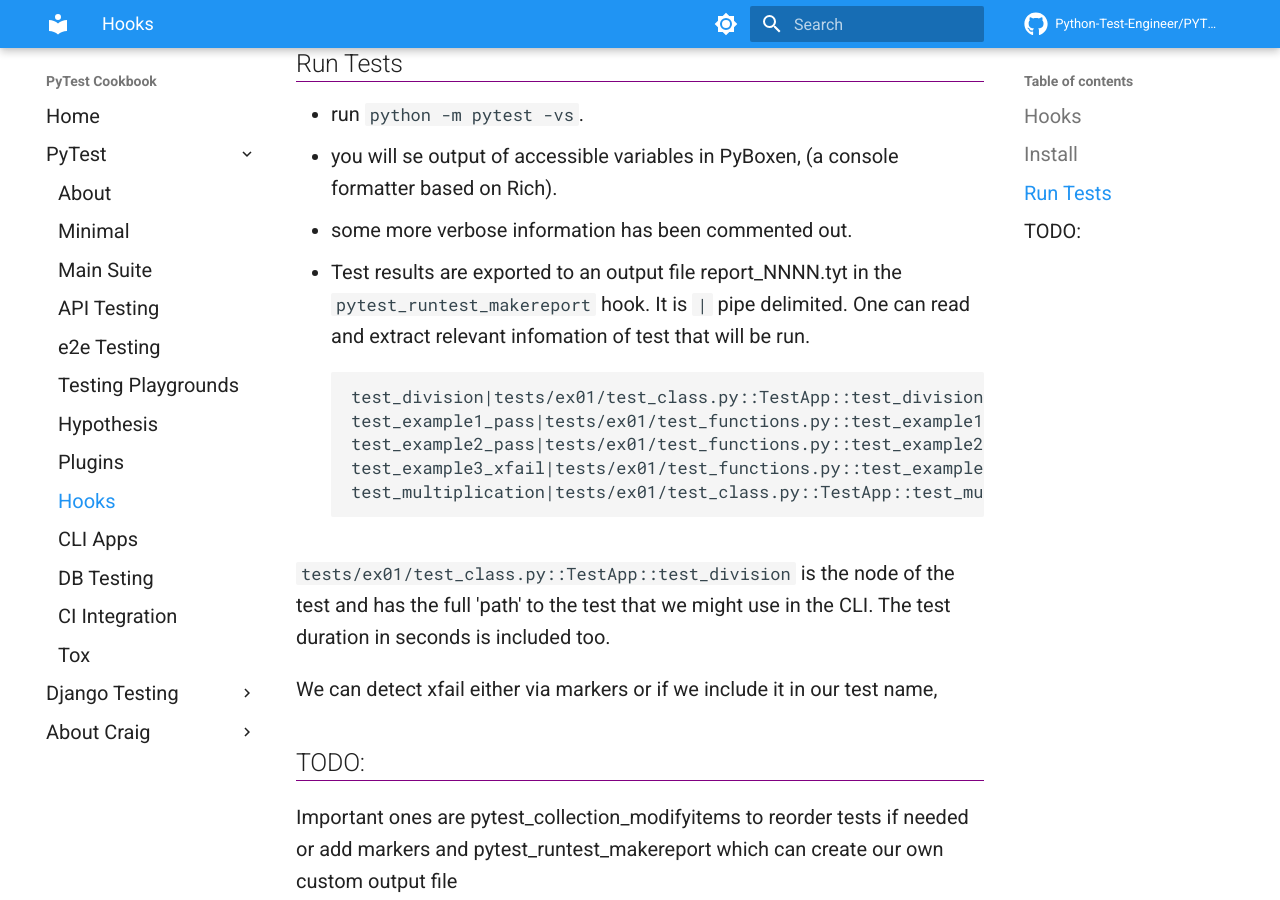
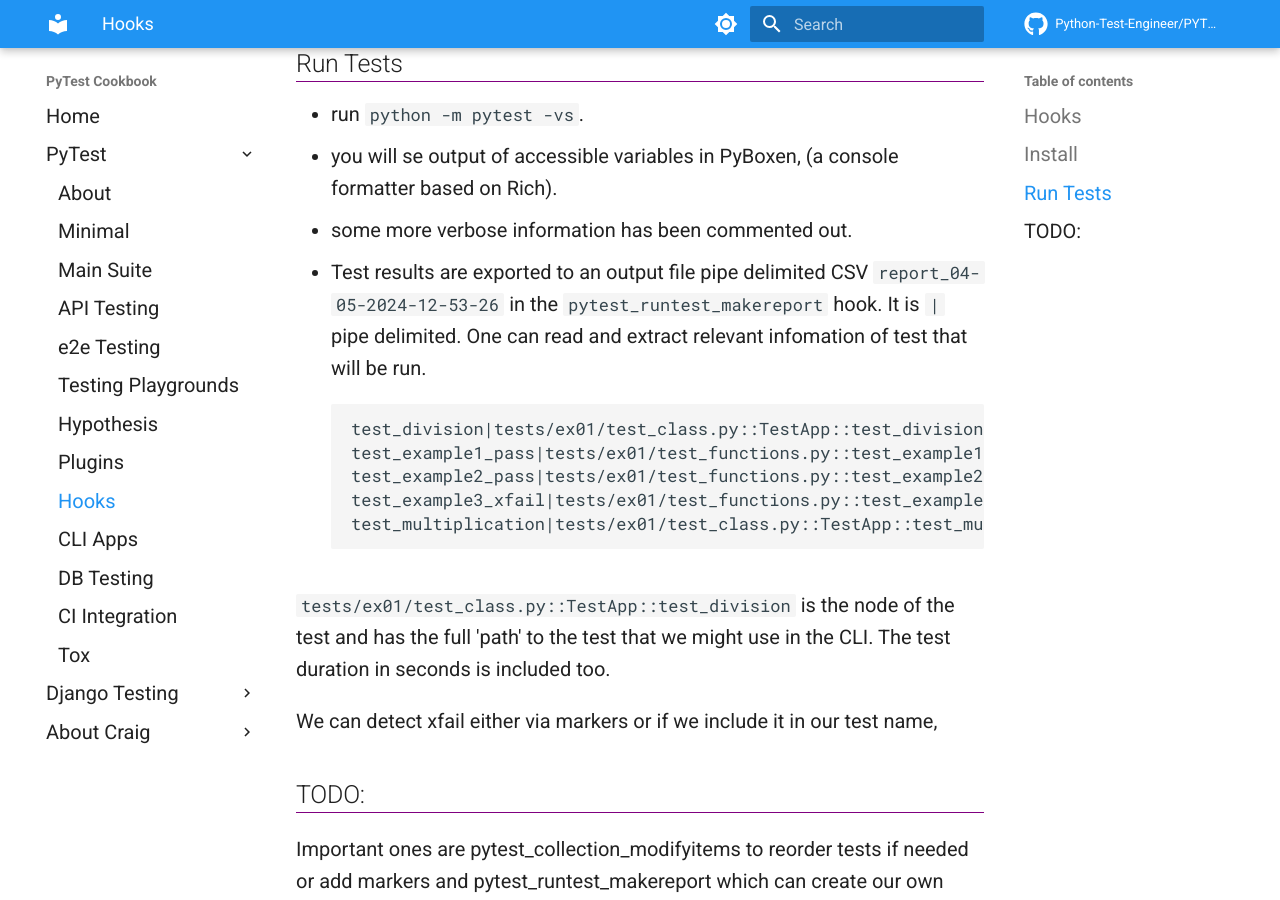
Before and after one commit to Python-Test-Engineer/PyTest-Cookbook, an MkDocs documentation site: the page built from docs/pytest/pytest_hooks.md, in a window 1280 px wide and 900 px high, scrolled down 1312 px. Built offline with MkDocs 1.6.1 and Material for MkDocs 9.7.7, drawn with Linux system fonts in a browser that asks for light colours; comment, search, counter and statistics services are not loaded.

Commit message:
add report details

````diff
--- a/docs/pytest/pytest_hooks.md
+++ b/docs/pytest/pytest_hooks.md
@@ -31,7 +31,7 @@ There are many more. A useful article on hooks: https://paragkamble.medium.com/u
 - run `python -m pytest -vs`.
 - you will se output of accessible variables in PyBoxen, (a console formatter based on Rich).
 - some more verbose information has been commented out.
-- Test results are exported to an output file report_NNNN.tyt in the `pytest_runtest_makereport` hook. It is `|` pipe delimited. One can read and extract relevant infomation of test that will be run.
+- Test results are exported to an output file pipe delimited CSV `report_04-05-2024-12-53-26` in the `pytest_runtest_makereport` hook. It is `|` pipe delimited. One can read and extract relevant infomation of test that will be run.
 ```
 test_division|tests/ex01/test_class.py::TestApp::test_division|PASSED|0.00011979998089373112|inner-db2-outer
 test_example1_pass|tests/ex01/test_functions.py::test_example1_pass|PASSED|0.0009691999293863773|sanity-outer
````
Also changed, not shown: site/pytest/pytest_hooks/index.html, site/search/search_index.json, 1 other file.
